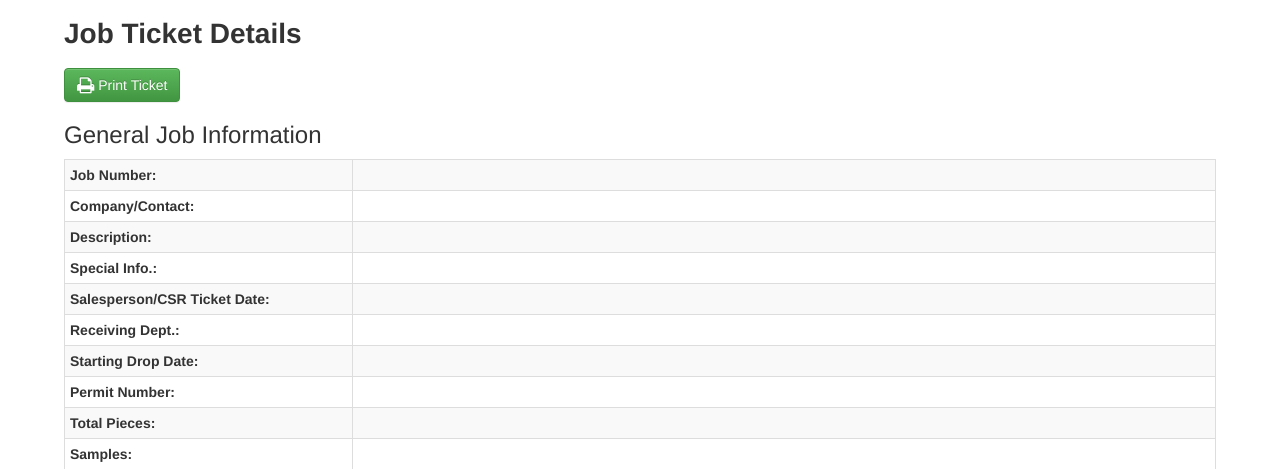
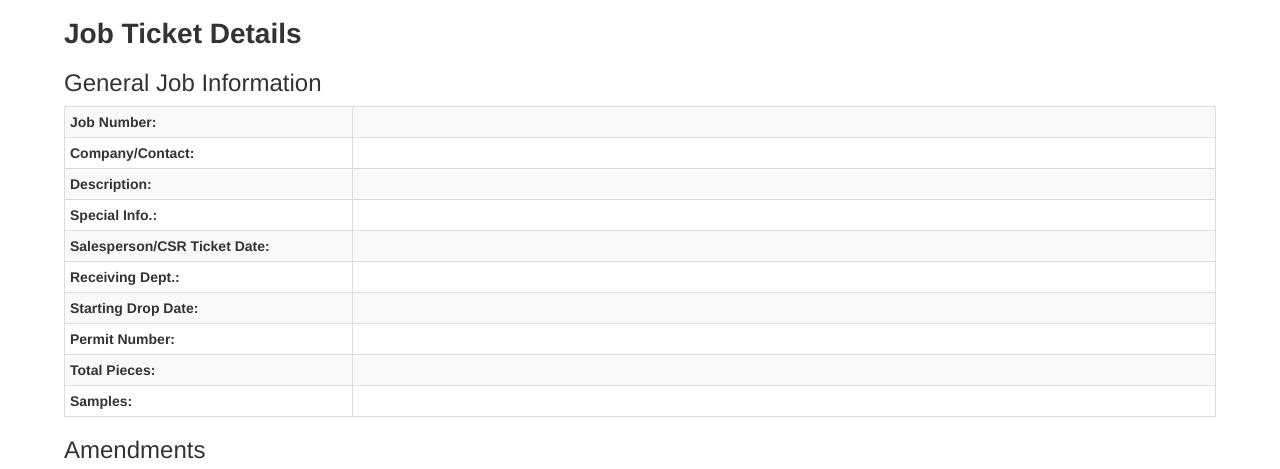
Before and after one commit to edbrad/jt-api, a Django app: template jt_api/www/templates/jobdetails.html in a window 1280 px wide. Shown: the top 469 px of the page. Run offline with Django 3.2, Linux system fonts and the light colour scheme; the template is opened without the code that fills it, so the values that code supplies are empty; some libraries are stand-ins or nearby versions.

Commit message:
Remove Print Ticket button

```diff
--- a/jt_api/www/templates/jobdetails.html
+++ b/jt_api/www/templates/jobdetails.html
@@ -14,7 +14,7 @@
     </head>
     <body>
         <h1><b>Job Ticket Details</b></h1>
-        <a id="printTicket" class="btn btn-success"><i class="fa fa-print fa-lg"></i> Print Ticket</a>
+        <!--<a id="printTicket" class="btn btn-success"><i class="fa fa-print fa-lg"></i> Print Ticket</a>-->
         <h3>General Job Information</h3>
         <div>
             <table class="table table-bordered table-striped table-condensed">
```
